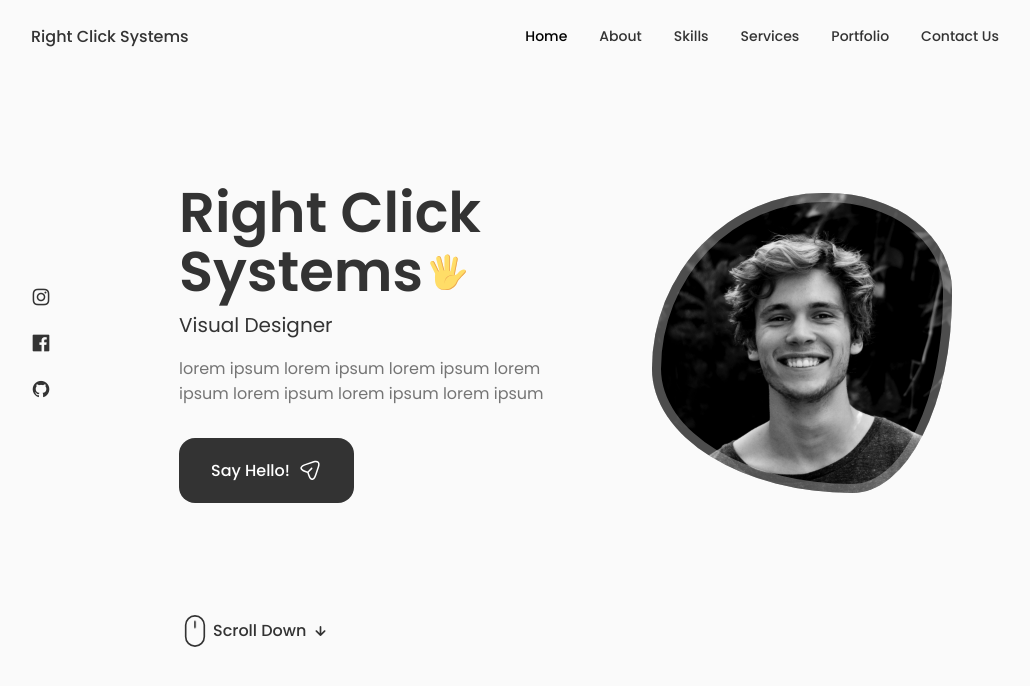
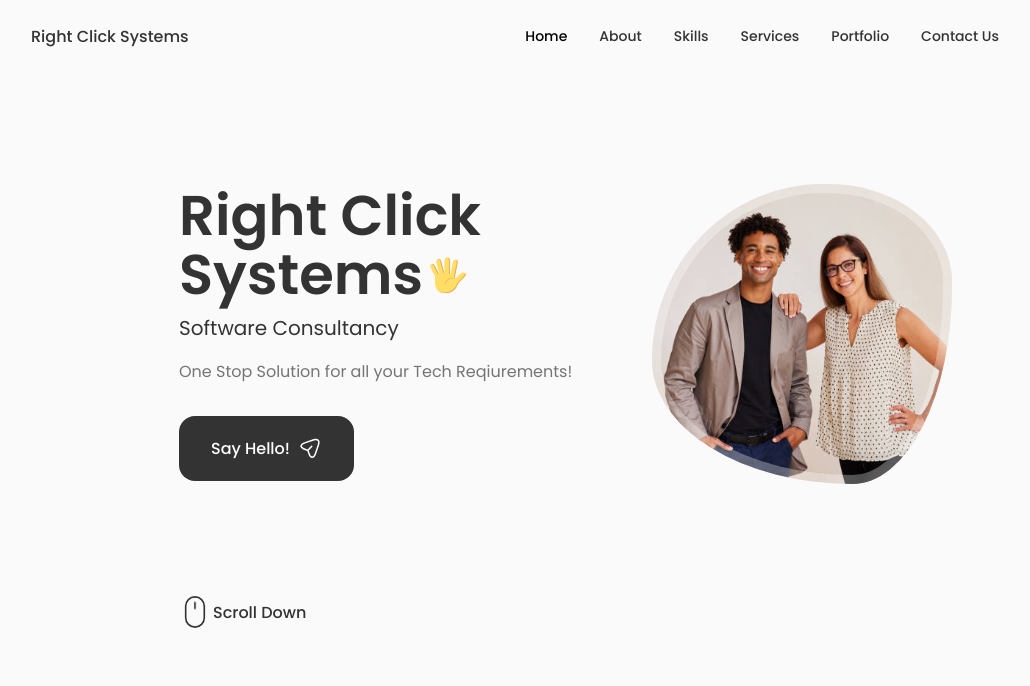
Before and after one commit to LoNeWoLf003/portfolionew, a React (Create React App) app: page / in a window 1280 px wide. Shown: the top 686 px of the page, without its empty margins (125-1155 px from the left). Built offline with nearby package versions, Linux system fonts and the light colour scheme.

Commit message:
home-done

```diff
--- a/src/components/home/Data.jsx
+++ b/src/components/home/Data.jsx
@@ -55,10 +55,9 @@ const Data = () => {
           ></path>
         </svg>
       </h1>
-      <h3 className="home__subtitle">Visual Designer</h3>
+      <h3 className="home__subtitle">Software Consultancy</h3>
       <p className="home__description">
-        lorem ipsum lorem ipsum lorem ipsum lorem ipsum lorem ipsum lorem ipsum
-        lorem ipsum{" "}
+        One Stop Solution for all your Tech Reqiurements!
       </p>
       <a href="#contact" className="button button--flex">
         Say Hello!
```
Also changed, not shown: src/assets/profile.jpg, src/assets/profiled.jpg (added).
